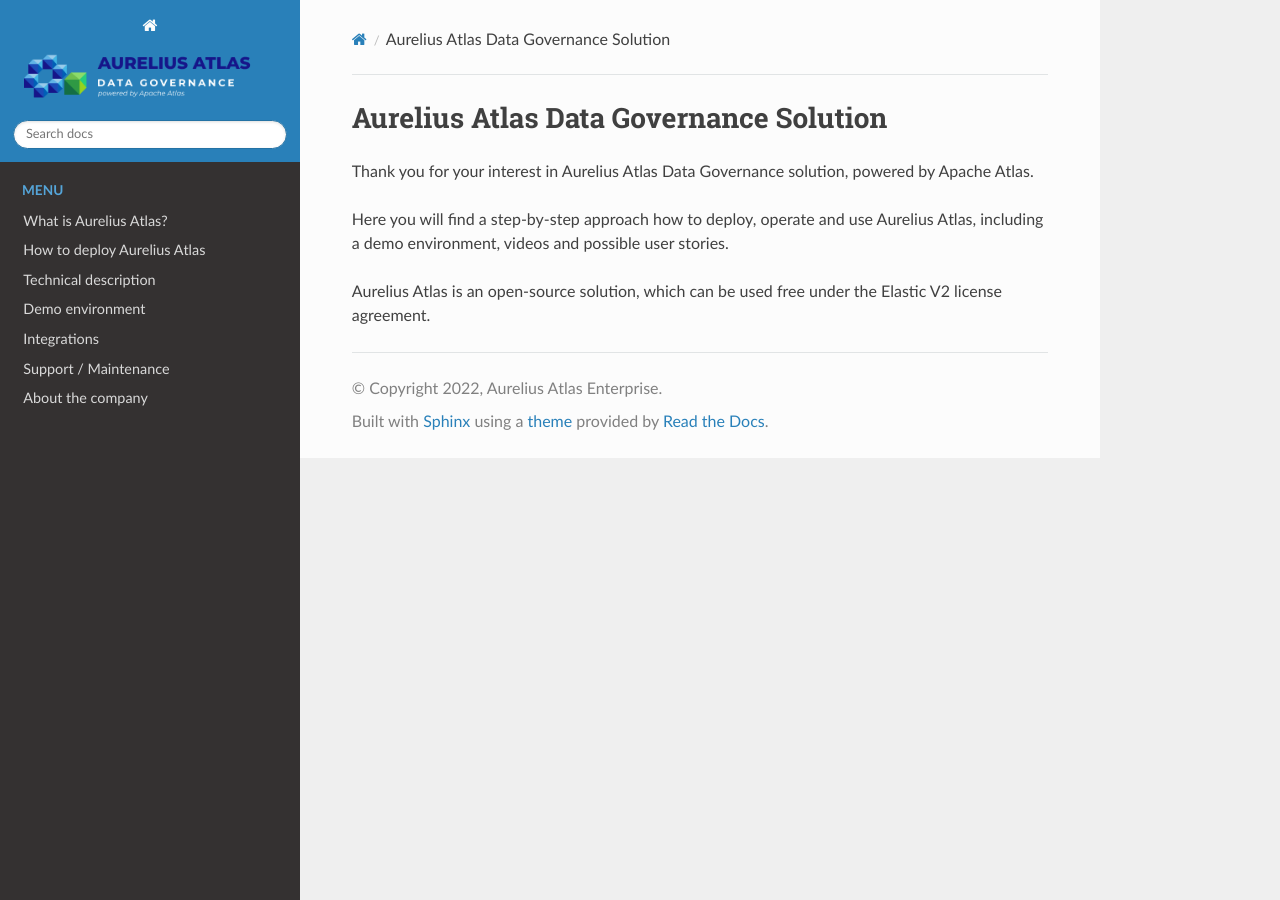
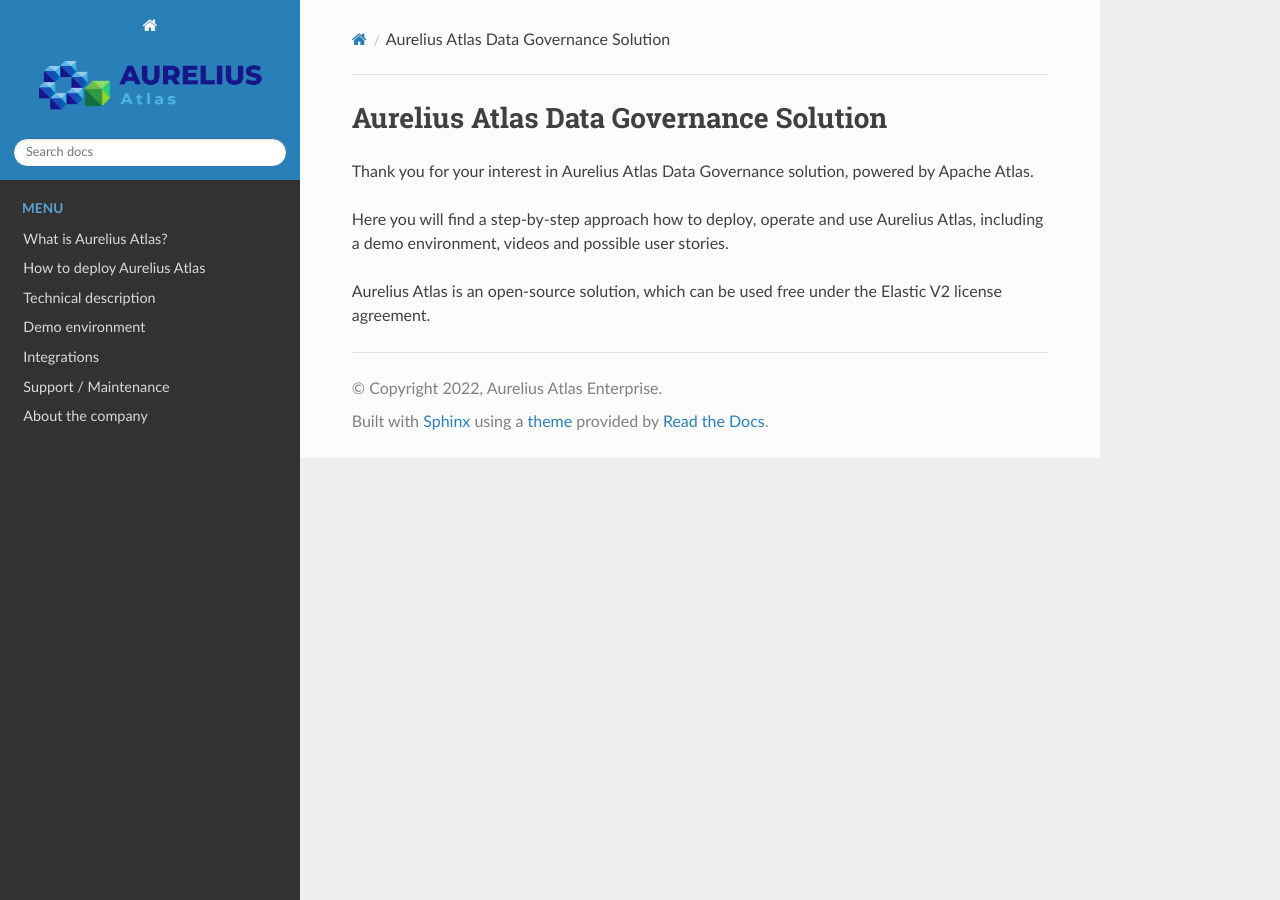
Before and after one commit to aureliusenterprise/doc_technical_manual, a Sphinx documentation site: the page built from DOc/docs/source/index.rst, in a window 1280 px wide. Built offline with Sphinx 7.4.7 and the Read the Docs theme 2.0.0, drawn with Linux system fonts in a browser that asks for light colours.

Commit message:
changing logo

```diff
--- a/DOc/docs/source/conf.py
+++ b/DOc/docs/source/conf.py
@@ -28,5 +28,5 @@
 #alabaster is the other theme
 html_theme = "sphinx_rtd_theme"
 html_static_path = ['_static']
-html_logo = '_static/logo/logo-big.png'
+html_logo = '_static/logo/logo1.png'
 html_favicon = '_static/favicon/fav.png'
```
Also changed, not shown: DOc/docs/source/_static/logo/logo1.png (added).
